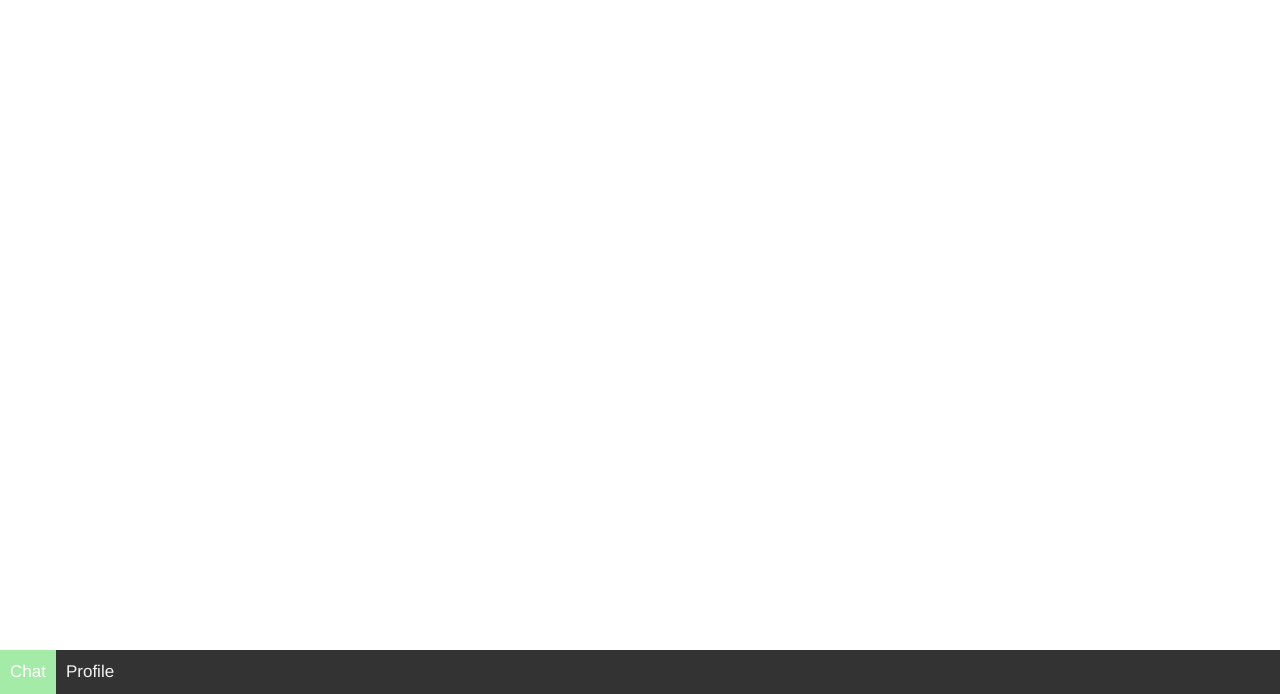
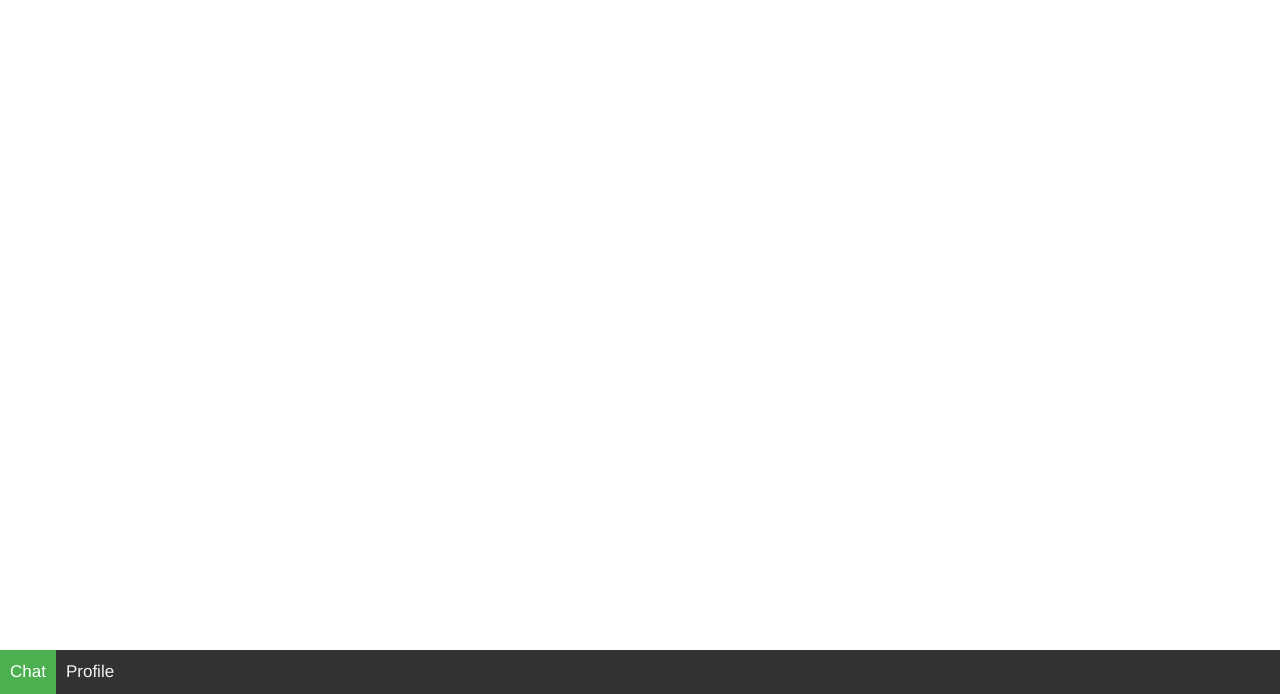
Before and after one commit to BugleVol/bugle-ui, a website: page www/chat.html in a window 1280 px wide. Shown: the part 106-800 px from the top of the page. Drawn offline with nearby package versions, Linux system fonts and the light colour scheme; some packages are replaced by stand-ins of ours; a script that the page names is missing.

Commit message:
changed navbar color

```diff
--- a/www/css/base.css
+++ b/www/css/base.css
@@ -61,7 +61,7 @@ li {
   }
 
   .nav_bar a.active {
-    background-color: rgb(164, 235, 167);
+    background-color: #4CAF50;
     color: white;
   }
 
```
